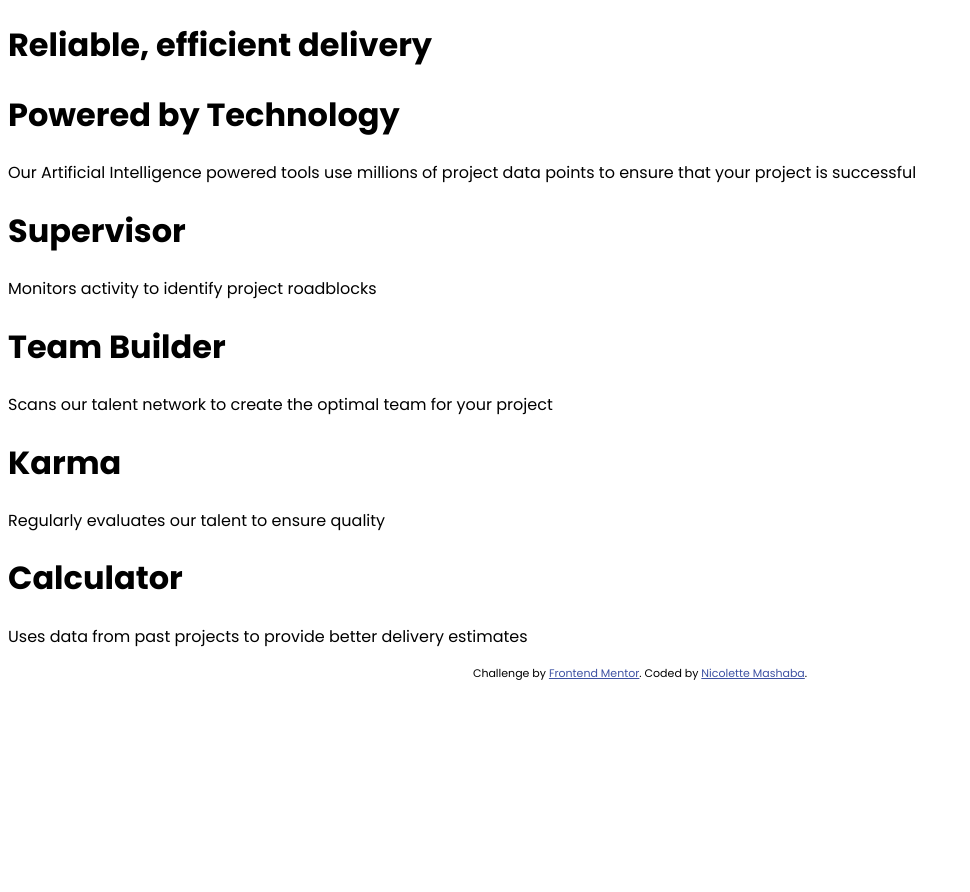
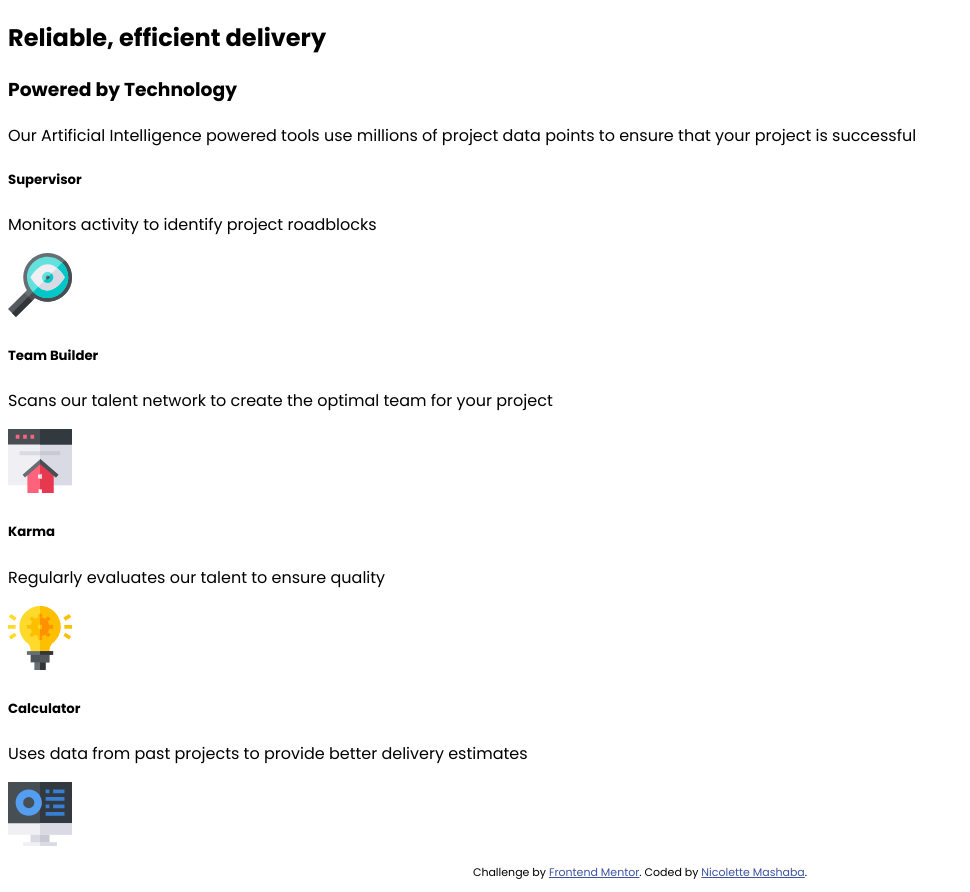
Before and after one commit to NickiMash17/four_cards_feature_section, a plain HTML site: page index.html in a window 1280 px wide. Shown: the whole page, without its empty margins (0-970 px from the left). Before the commit the page ends 800 px from the top, so only its background shows below. Drawn offline with Linux system fonts and the light colour scheme.

Commit message:
css and html

```diff
--- a/index.html
+++ b/index.html
@@ -13,30 +13,54 @@
 
 </head>
 <body>
-  <main class="main_container">
-    <h1>Reliable, efficient delivery</h1>
-    <h1>Powered by Technology</h1>
+  <div class="main_container">
+    <header>
+      <h2>Reliable, efficient delivery</h2>
+      <h3>Powered by Technology</h3>
       <p>Our Artificial Intelligence powered tools use millions of project data points
         to ensure that your project is successful</p>
+      </header>
+  <section>
+    <!-- SUPERVISOR -->
     <div class="container_supervisor">
-    <h1>Supervisor</h1>
+    <div class="box_text">
+      <h5>Supervisor</h5>
       <p>Monitors activity to identify project roadblocks</p>
     </div>
+    <img src="images/icon-supervisor.svg" alt="">
+  </div>
+
+  <div class="box-cointainer">
+    <!-- TEAM BUILDER -->
     <div class="container_team_builder">
-      <h1>Team Builder</h1>
+      <div class="box-text">
+        <h5>Team Builder</h5>
         <p>Scans our talent network to create the optimal team for your project</p>
       </div>
-
+      <img src="images/icon-team-builder.svg" alt="">
+    </div>
+      <!--KARMA  -->
   <div class="container_karma">
-    <h1>Karma</h1>
+    <div class="box_text">
+      <h5>Karma</h5>
       <p>Regularly evaluates our talent to ensure quality</p>
     </div>
+    <img src="images/icon-karma.svg" alt="">
+  </div>
+  </div>
+
+  <!-- CALCULATOR -->
     <div class="container_calculator">
-      <h1>Calculator</h1>
+      <div class="box_text">
+        <h5>Calculator</h5>
         <p>Uses data from past projects to provide better delivery estimates</p>
       </div>
+      <img src="images/icon-calculator.svg" alt="">
+    </div>
+  </section>
 
-  </main>
+
+  </div>
 
 
   <footer>
--- a/style.css
+++ b/style.css
@@ -1,7 +1,10 @@
+*{
 
+}
 
 body{
     font-family: "Poppins", serif;
+
 }
 :root {
     /* Primary */
```
Lines whose indentation alone changed are shown as unchanged.
